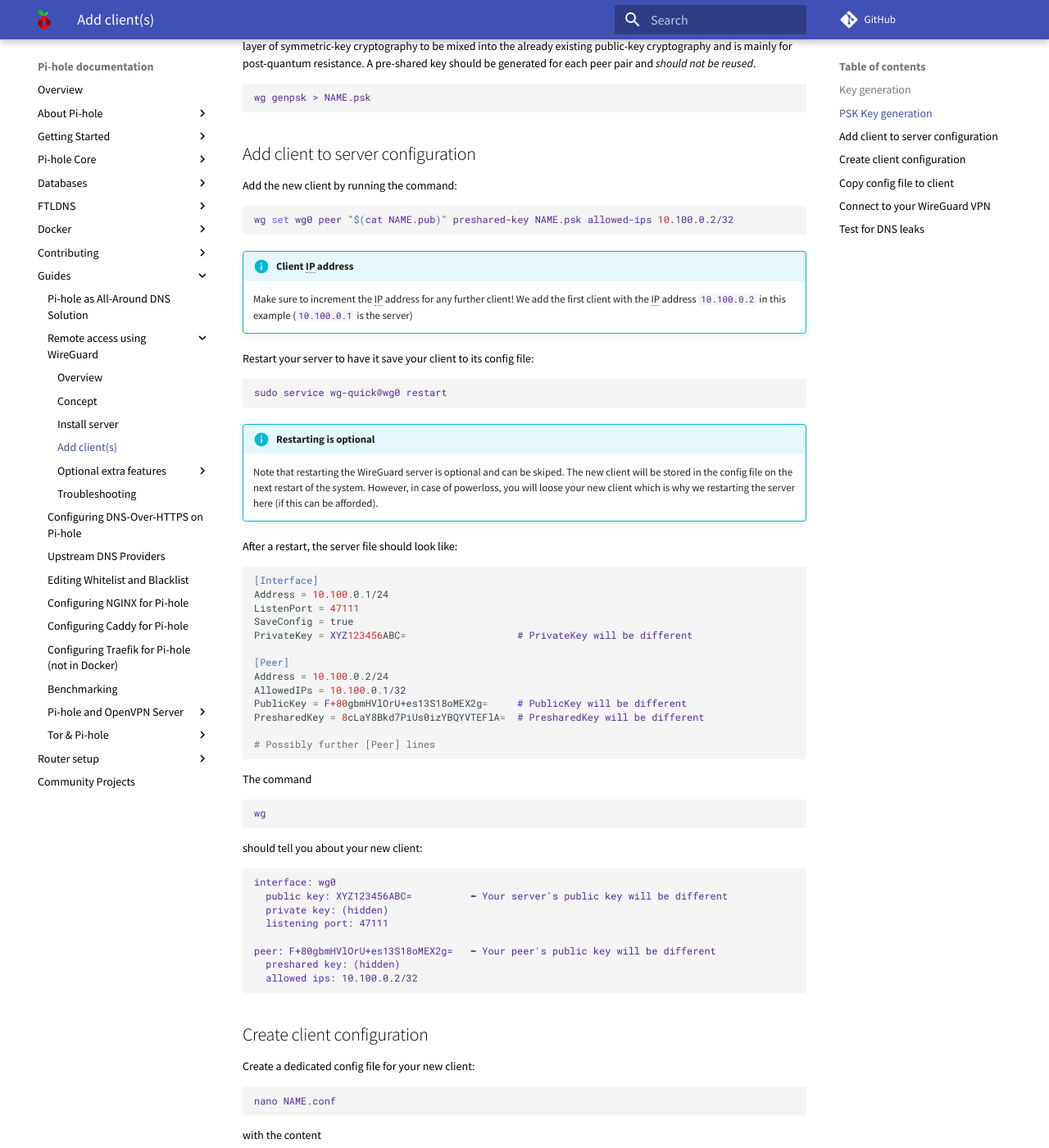
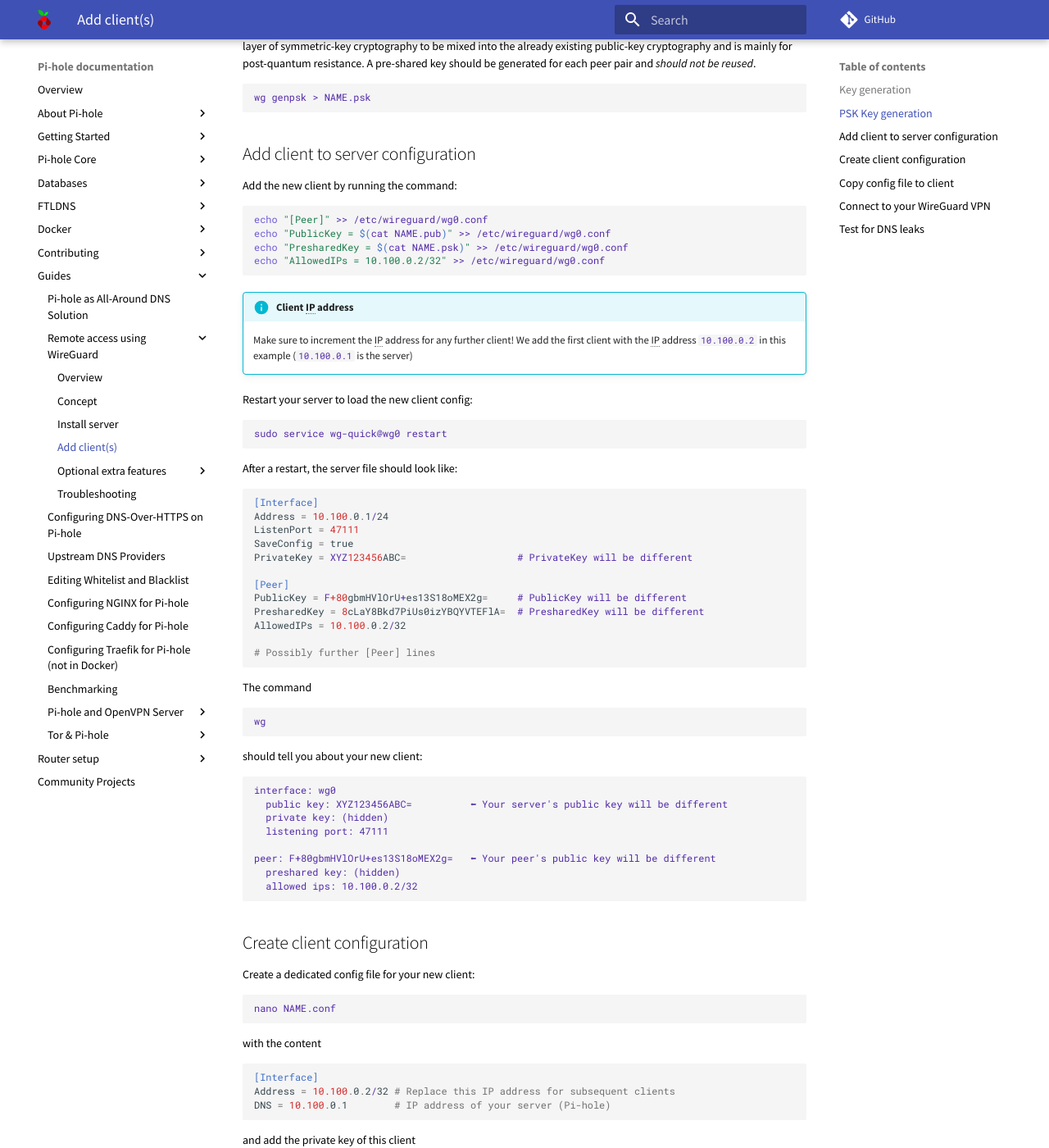
Before and after one commit to pi-hole/docs, an MkDocs documentation site: the page built from docs/guides/wireguard/client.md, in a window 1280 px wide and 1400 px high, scrolled down 585 px. Shown: the whole window at 82% size. Built offline with MkDocs 1.6.1 and Material for MkDocs 9.7.7, drawn with Linux system fonts in a browser that asks for light colours; comment, search, counter and statistics services are not loaded.

Commit message:
Do not use auto-save so the server's config file may be edited at any time
Signed-off-by: DL6ER <dl6er@dl6er.de>

````diff
--- a/docs/guides/wireguard/client.md
+++ b/docs/guides/wireguard/client.md
@@ -28,7 +28,10 @@
 Add the new client by running the command:
 
 ``` bash
-wg set wg0 peer "$(cat NAME.pub)" preshared-key NAME.psk allowed-ips 10.100.0.2/32
+echo "[Peer]" >> /etc/wireguard/wg0.conf
+echo "PublicKey = $(cat NAME.pub)" >> /etc/wireguard/wg0.conf
+echo "PresharedKey = $(cat NAME.psk)" >> /etc/wireguard/wg0.conf
+echo "AllowedIPs = 10.100.0.2/32" >> /etc/wireguard/wg0.conf
 ```
 
 <!-- markdownlint-disable code-block-style -->
@@ -36,16 +39,11 @@
     Make sure to increment the IP address for any further client! We add the first client with the IP address `10.100.0.2` in this example (`10.100.0.1` is the server)
 <!-- markdownlint-disable code-block-style -->
 
-Restart your server to have it save your client to its config file:
+Restart your server to load the new client config:
 
 ``` bash
 sudo service wg-quick@wg0 restart
 ```
-
-<!-- markdownlint-disable code-block-style -->
-!!! info "Restarting is optional"
-    Note that restarting the WireGuard server is optional and can be skiped. The new client will be stored in the config file on the next restart of the system. However, in case of powerloss, you will loose your new client which is why we restarting the server here (if this can be afforded).
-<!-- markdownlint-disable code-block-style -->
 
 After a restart, the server file should look like:
 
@@ -57,10 +55,9 @@
 PrivateKey = XYZ123456ABC=                   # PrivateKey will be different
 
 [Peer]
-Address = 10.100.0.2/24
-AllowedIPs = 10.100.0.1/32
 PublicKey = F+80gbmHVlOrU+es13S18oMEX2g=     # PublicKey will be different
 PresharedKey = 8cLaY8Bkd7PiUs0izYBQYVTEFlA=  # PresharedKey will be different
+AllowedIPs = 10.100.0.2/32
 
 # Possibly further [Peer] lines
 ```
````
Also changed, not shown: docs/guides/wireguard/server.md (+5 -5 lines).
